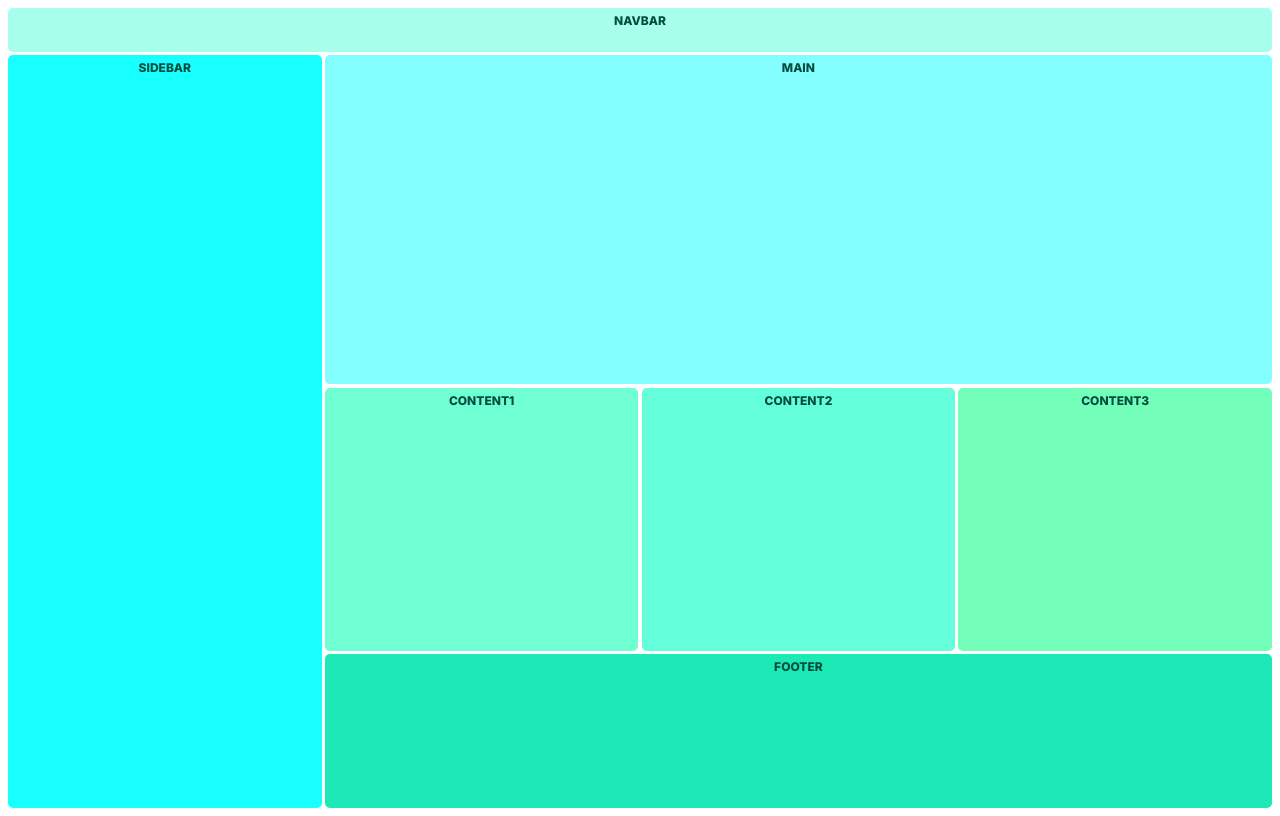
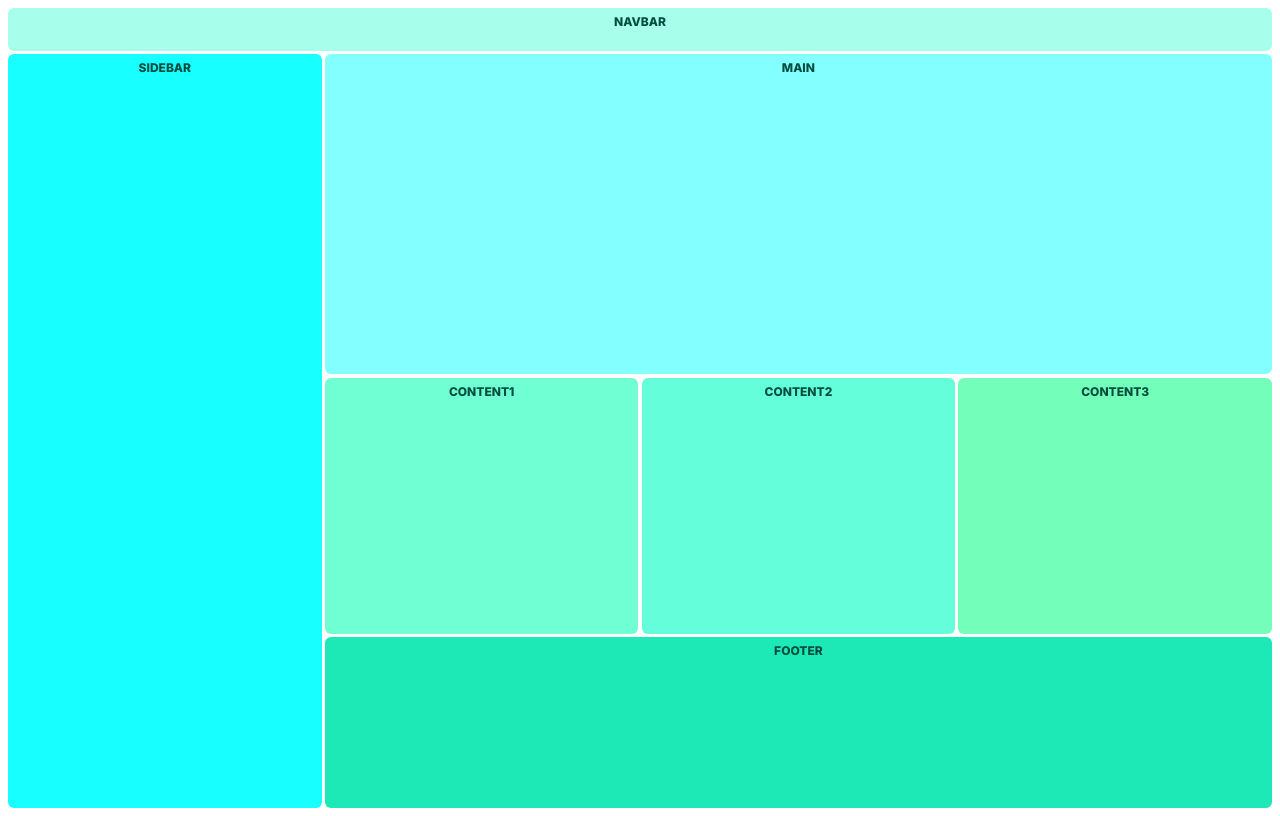
Before and after one commit to jotaifpb/estrutura, a plain HTML site: page index.html in a window 1280 px wide. Drawn offline with Linux system fonts and the light colour scheme.

Commit message:
Update styles.css

```diff
--- a/css/styles.css
+++ b/css/styles.css
@@ -1,6 +1,6 @@
 :root {
-  --main-radius: 5px;
-  --main-padding: 5px;
+  --main-radius: 6px;
+  --main-padding: 6px;
 }
 
 body {
@@ -11,7 +11,7 @@ body {
   display: grid;
   height: 100vh;
   grid-template-columns: 1fr 1fr 1fr 1fr;
-  grid-template-rows: 0.2fr 1.5fr 1.2fr 0.7fr;
+  grid-template-rows: 0.2fr 1.5fr 1.2fr 0.8fr;
   grid-template-areas:
     "nav nav nav nav"
     "sidebar main main main"
```
